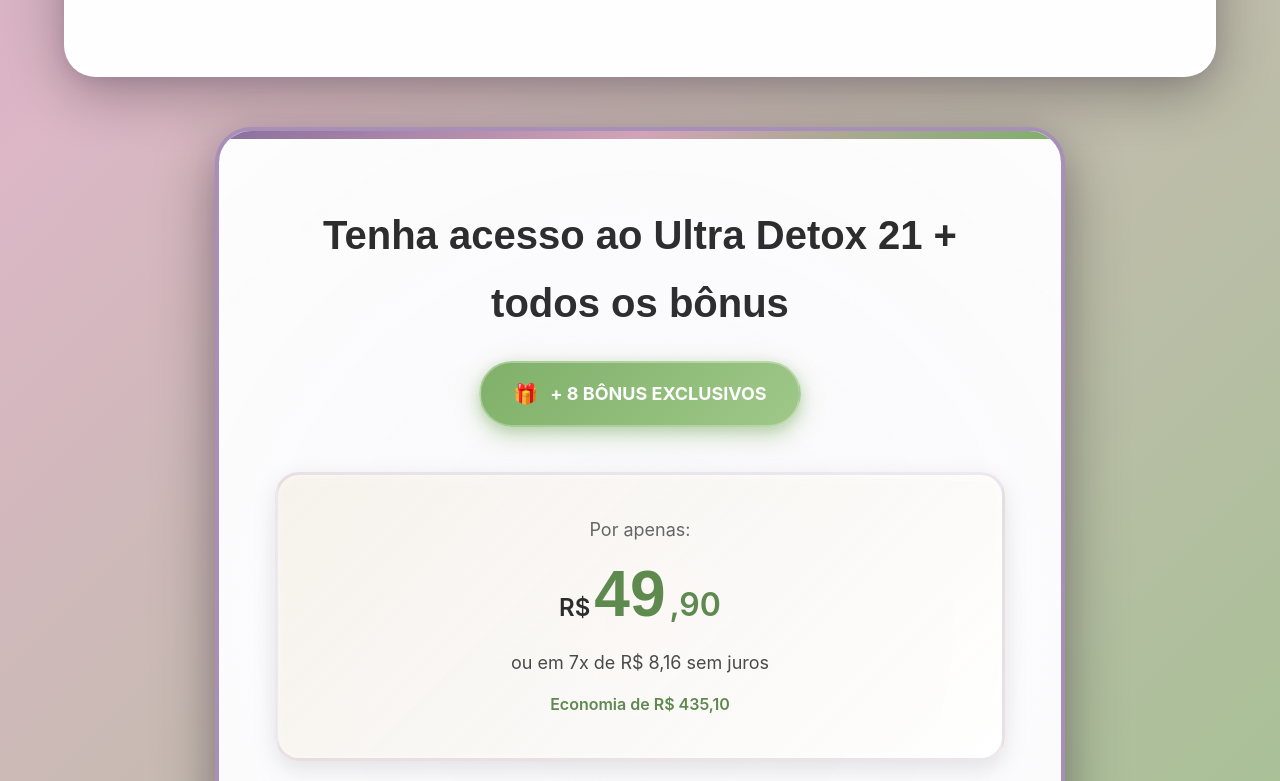
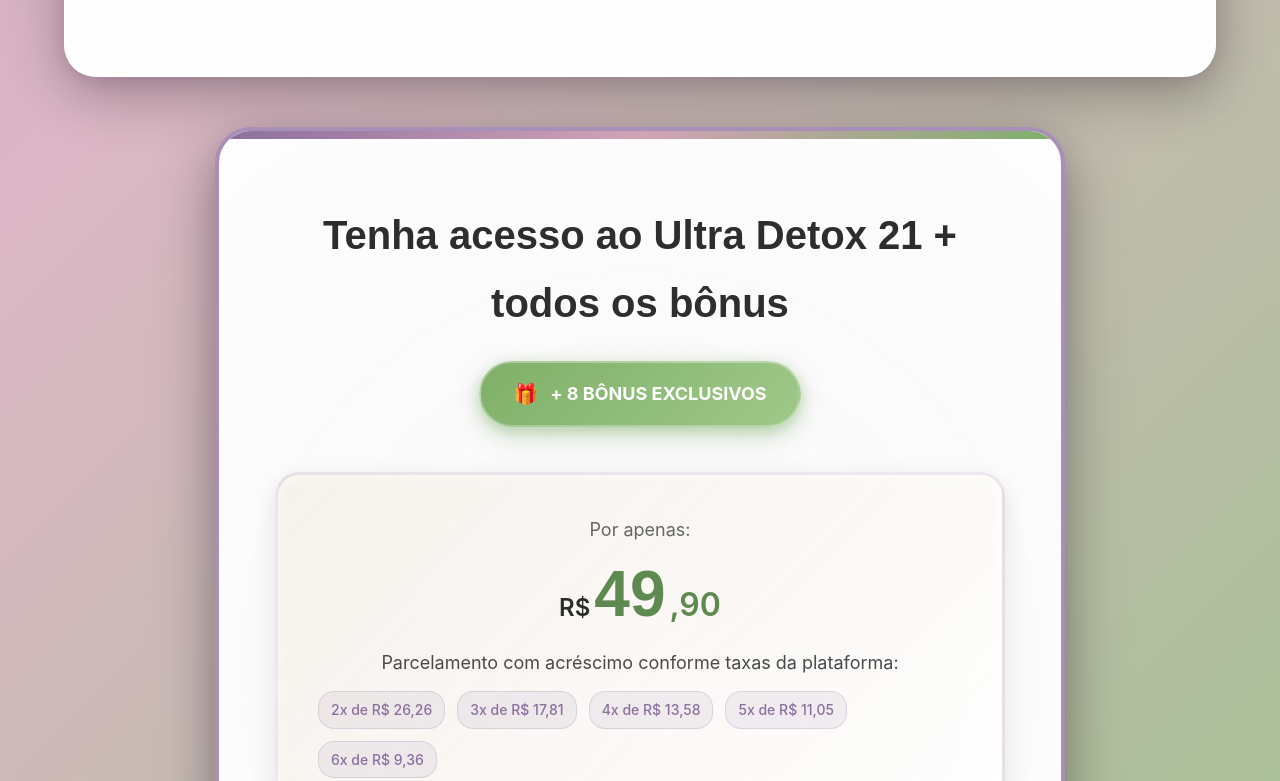
Before and after one commit to brunobgss/landing-page-andrea, a website: page index.html in a window 1280 px wide. Shown: the part 11219-12000 px from the top of the page. Drawn offline with Linux system fonts and the light colour scheme.

Commit message:
Atualizar precificaÃ§Ã£o das parcelas e adicionar favicon personalizado

```diff
--- a/index.html
+++ b/index.html
@@ -20,6 +20,11 @@
     <meta name="twitter:description" content="Metodologia natural para detoxificação e bem-estar em 21 dias.">
 
     <title>Ultra Detox 21 - Andréa Oliveira Souza | NaturezaSemGotas</title>
+
+    <!-- Favicon -->
+    <link rel="icon" type="image/svg+xml" href="/favicon.svg">
+    <link rel="apple-touch-icon" href="/favicon.svg">
+
     <link rel="stylesheet" href="/styles.css">
     <style>
         /* Fallback básico caso o CSS não carregue */
@@ -502,7 +507,14 @@
                         <span class="price-amount">49</span>
                         <span class="price-cents">,90</span>
                     </div>
-                    <p class="price-installment">ou em 7x de R$ 8,16 sem juros</p>
+                    <p class="price-installment">Parcelamento com acréscimo conforme taxas da plataforma:</p>
+                    <div class="installment-options">
+                        <span class="installment-option">2x de R$ 26,26</span>
+                        <span class="installment-option">3x de R$ 17,81</span>
+                        <span class="installment-option">4x de R$ 13,58</span>
+                        <span class="installment-option">5x de R$ 11,05</span>
+                        <span class="installment-option">6x de R$ 9,36</span>
+                    </div>
                     <p class="price-savings">Economia de R$ 435,10</p>
                 </div>
                 <div class="offer-features">
--- a/styles.css
+++ b/styles.css
@@ -1887,6 +1887,23 @@
     margin-bottom: 12px;
 }
 
+.installment-options {
+    display: flex;
+    flex-wrap: wrap;
+    gap: 12px;
+    margin-top: 8px;
+}
+
+.installment-option {
+    font-size: 0.875rem;
+    color: var(--primary-purple);
+    background: rgba(139, 111, 158, 0.1);
+    padding: 6px 12px;
+    border-radius: 16px;
+    border: 1px solid rgba(139, 111, 158, 0.2);
+    font-weight: 500;
+}
+
 .price-savings {
     font-size: 1rem;
     color: var(--green-nature-dark);
```
Also changed, not shown: favicon.svg (added).
